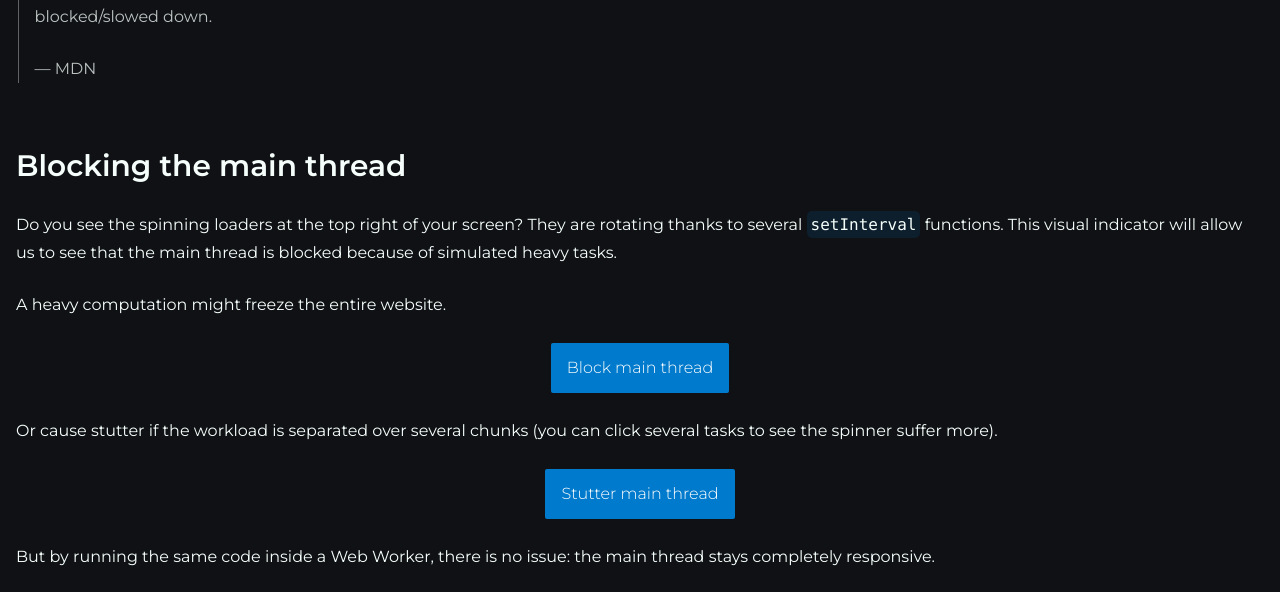
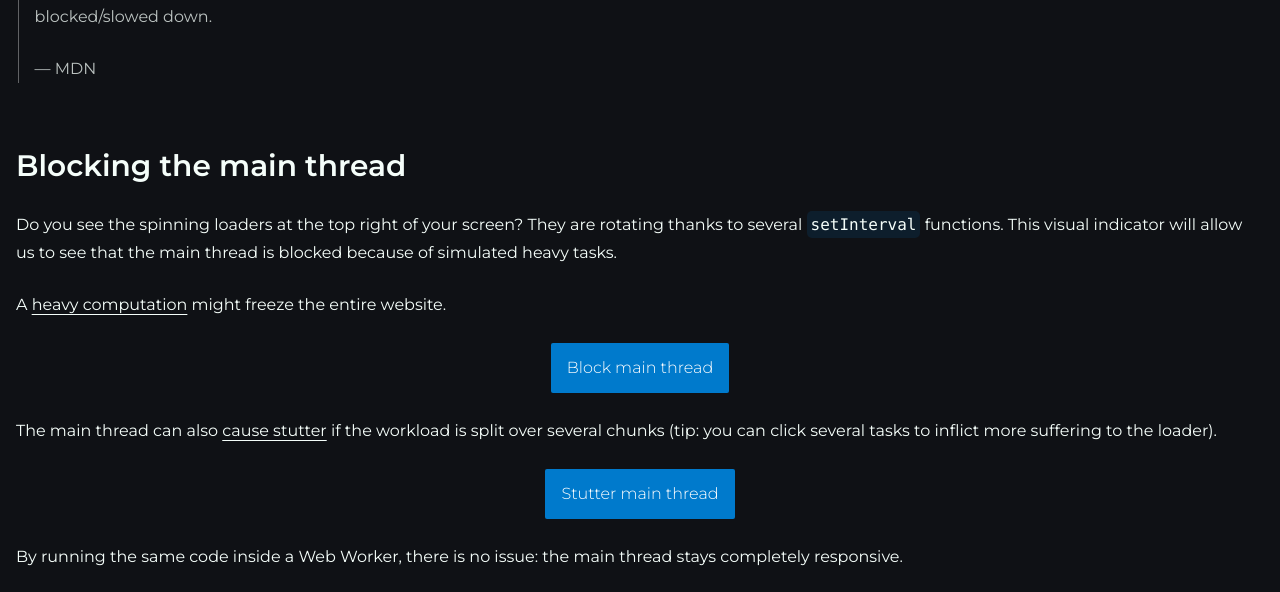
Before and after one commit to NicoToff/web-workers-demo, a website built with Vite: page index.html in a window 1280 px wide. Shown: the part 175-767 px from the top of the page. Built offline with nearby package versions, Linux system fonts and the light colour scheme.

Commit message:
fix(a11y): small accessibility fixes

```diff
--- a/index.html
+++ b/index.html
@@ -13,6 +13,7 @@
 </head>
 
 <body class="container">
+    <main>
         <h1 class="main-title" id="Web Workers">
             <a href="#Web Workers">Web Workers</a>
         </h1>
@@ -27,14 +28,14 @@
 
         <p>Do you see the spinning loaders at the top right of your screen? They are rotating thanks to several <code>setInterval</code> functions. This visual indicator will allow us to see that the main thread is blocked because of simulated heavy tasks.</p>
 
-    <p>A heavy computation might freeze the entire website.</p>
+        <p>A <a href="https://github.com/NicoToff/web-workers-demo/blob/main/src/js/utils/block-main-thread.js" target="_blank">heavy computation</a> might freeze the entire website.</p>
 
         <button class="btn btn--primary mx-auto flex" id="block-1-example">Block main thread</button>
 
-    <p>Or cause stutter if the workload is separated over several chunks (you can click several tasks to see the spinner suffer more).</p>
+        <p>The main thread can also <a href="https://github.com/NicoToff/web-workers-demo/blob/main/src/js/utils/stutter.js" target="_blank">cause stutter</a> if the workload is split over several chunks (tip: you can click several tasks to inflict more suffering to the loader).</p>
 
         <button class="btn btn--primary mx-auto flex" id="block-2-example">Stutter main thread</button>
-    <p>But by running the same code inside a Web Worker, there is no issue: the main thread stays completely responsive.</p>
+        <p>By running the same code inside a Web Worker, there is no issue: the main thread stays completely responsive.</p>
         <div class="flex justify-center gap-8">
             <button class="btn btn--primary" id="block-3-example">Block inside Web Worker</button>
             <button class="btn btn--primary" id="block-4-example">Stutter inside Web Worker</button>
@@ -53,7 +54,7 @@
         <p>We've already seen that it is possible to send messages from a Web Worker. The main thread can also send data to the Web Worker by using the <code>worker.postMessage</code> method. Since workers cannot receive arguments when they are instantiated, this is the only way we can send "props" to a worker.</p>
         <p>In the following example, we are sending a timezone string to the worker:</p>
         <div class="flex justify-center gap-8">
-        <select id="fetch-2-select">
+            <select id="fetch-2-select" aria-label="Select a timezone">
                 <option value="Africa/Cairo">Africa/Cairo</option>
                 <option value="America/Toronto">America/Toronto</option>
                 <option value="Europe/Berlin">Europe/Berlin</option>
@@ -72,6 +73,7 @@
             <li>Parsing large JSONs</li>
             <li>...</li>
         </ul>
+    </main>
 
     <div id="spinner" class="spinner">
         <span><svg xmlns="http://www.w3.org/2000/svg" width="48" height="48" viewBox="0 0 24 24" fill="none" stroke="currentColor" stroke-width="1" stroke-linecap="round" stroke-linejoin="round" class="lucide lucide-loader-circle"><path d="M21 12a9 9 0 1 1-6.219-8.56"/></svg></span>
```
Lines whose indentation alone changed are shown as unchanged.
